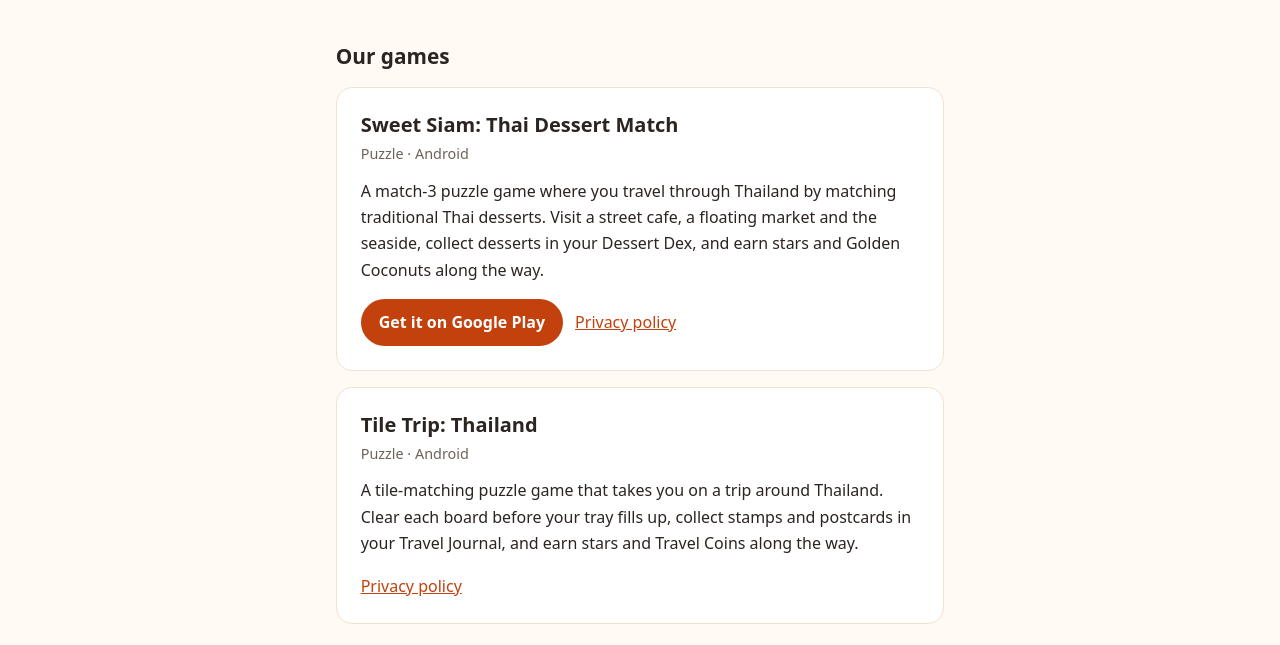
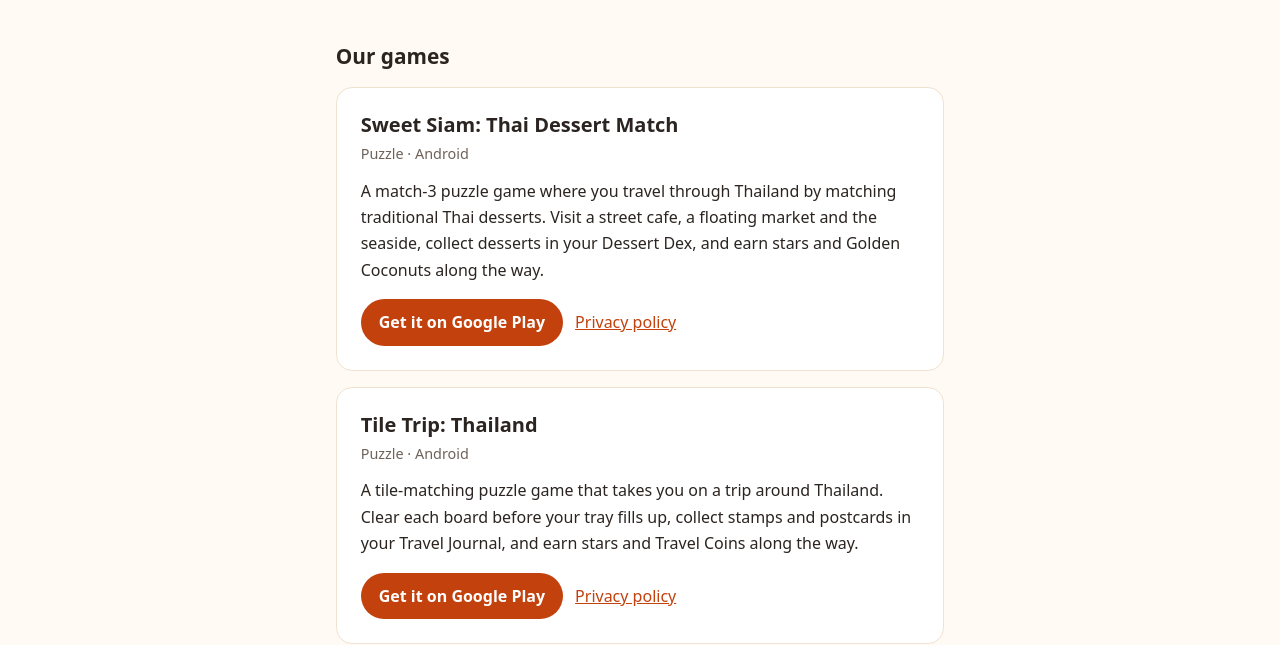
Before and after one commit to TungthongApps/TungthongApps.github.io, a plain HTML site: page index.html in a window 1280 px wide. Shown: the part 176-821 px from the top of the page. Drawn offline with Linux system fonts and the light colour scheme.

Commit message:
Add Tile Trip: Thailand link

```diff
--- a/index.html
+++ b/index.html
@@ -96,6 +96,7 @@
         <p class="tag">Puzzle · Android</p>
         <p>A tile-matching puzzle game that takes you on a trip around Thailand. Clear each board before your tray fills up, collect stamps and postcards in your Travel Journal, and earn stars and Travel Coins along the way.</p>
         <div class="actions">
+          <a class="btn" href="https://play.google.com/store/apps/details?id=com.tungthongapps.tiletripthailand" rel="noopener">Get it on Google Play</a>
           <a href="/tile-trip-thailand/privacy-policy/">Privacy policy</a>
         </div>
       </div>
```
